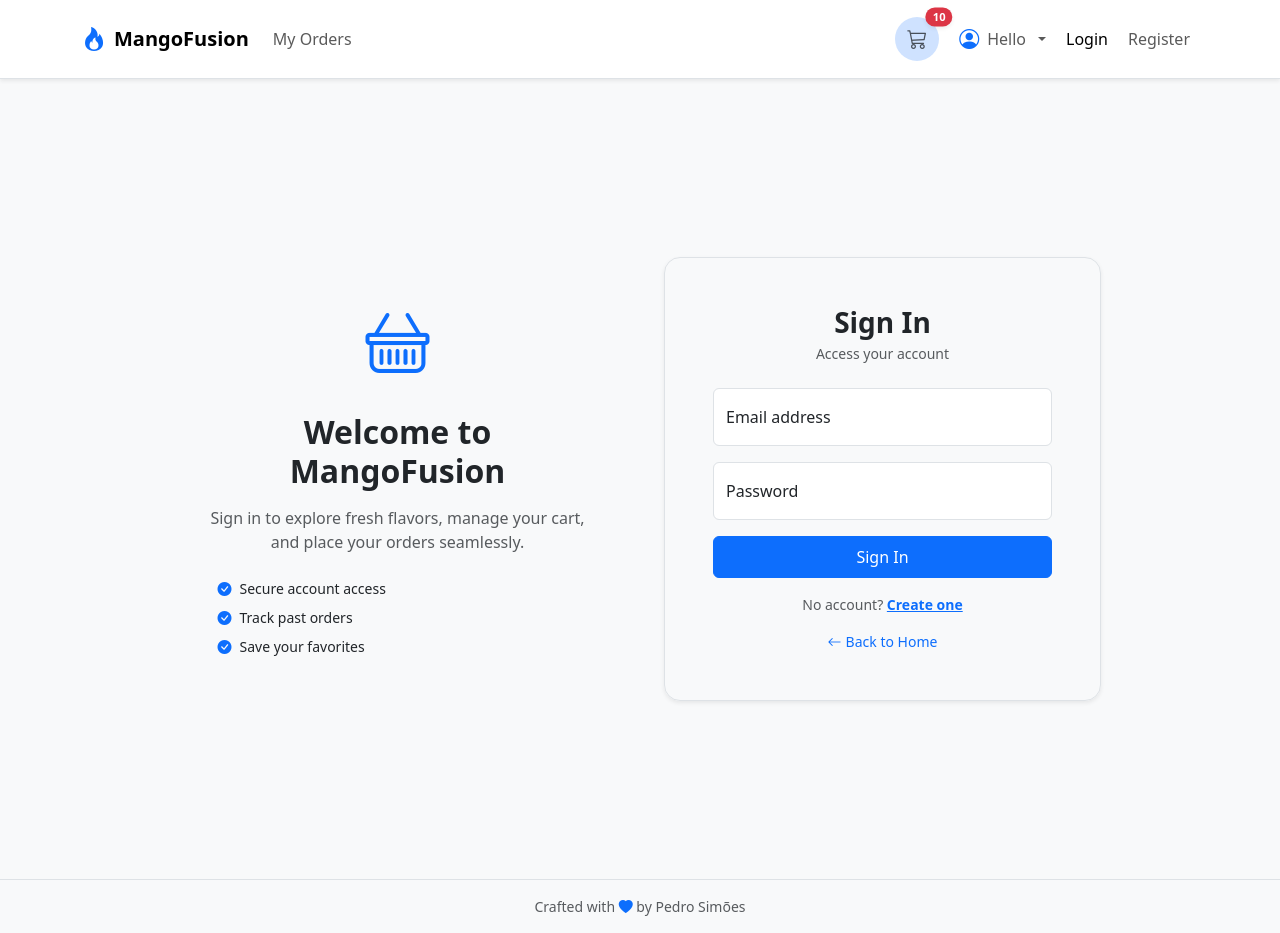
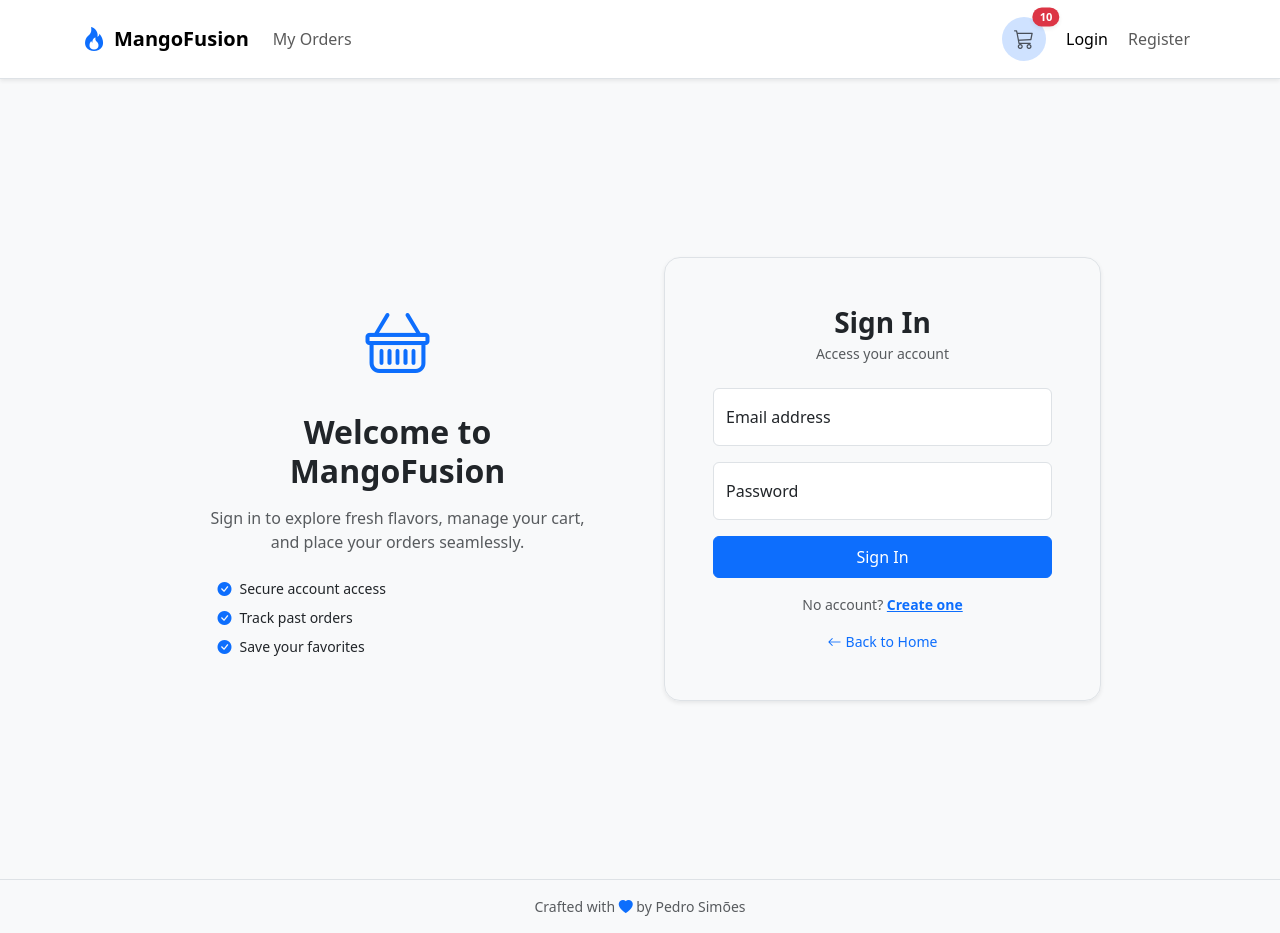
Before and after one commit to 404PeterSimoes/MangOPedia_React, a React (Vite) app: page /login in a window 1280 px wide. Built offline with nearby package versions, Linux system fonts and the light colour scheme.

Commit message:
Section 19 - 297 - Use Auth State in the Header

```diff
--- a/src/components/layout/Header.jsx
+++ b/src/components/layout/Header.jsx
@@ -1,7 +1,10 @@
 import { NavLink } from 'react-router';
 import { ROUTES } from '../../utility/constants';
+import { useSelector } from 'react-redux';
 
 function Header() {
+  const { isAuthenticated, user } = useSelector((state) => state.auth);
+
   return (
     <nav className="navbar navbar-expand-lg  border-bottom shadow-sm">
       <div className="container py-2">
@@ -51,6 +54,9 @@ function Header() {
               </NavLink>
             </li>
 
+            {isAuthenticated ? (
+              <>
+                {' '}
                 <li className="nav-item dropdown">
                   <button
                     className="nav-link dropdown-toggle btn btn-link d-flex align-items-center gap-2"
@@ -58,7 +64,10 @@ function Header() {
                     aria-expanded="false"
                   >
                     <i className="bi bi-person-circle fs-5 text-primary"></i>
-                <span className="text-truncate" style={{ maxWidth: '120px' }}>
+                    <span
+                      className="text-truncate"
+                      style={{ maxWidth: '120px' }}
+                    >
                       Hello
                     </span>
                   </button>
@@ -103,6 +112,9 @@ function Header() {
                     </li>
                   </ul>
                 </li>
+              </>
+            ) : (
+              <>
                 <li className="nav-item">
                   <NavLink to={ROUTES.LOGIN} className="nav-link">
                     Login
@@ -113,6 +125,8 @@ function Header() {
                     Register
                   </NavLink>
                 </li>
+              </>
+            )}
           </ul>
         </div>
       </div>
--- a/src/pages/auth/Login.jsx
+++ b/src/pages/auth/Login.jsx
@@ -43,7 +43,7 @@ function Login() {
         const user = getUserInfoFromToken(token);
         console.log(token, user);
 
-        toast.success('Login successful! Please login to continue.');
+        toast.success('Login successful!');
         dispatch(setAuth({ user, token }));
 
         // navigate(ROUTES.HOME);
```
Lines whose indentation alone changed are shown as unchanged.
